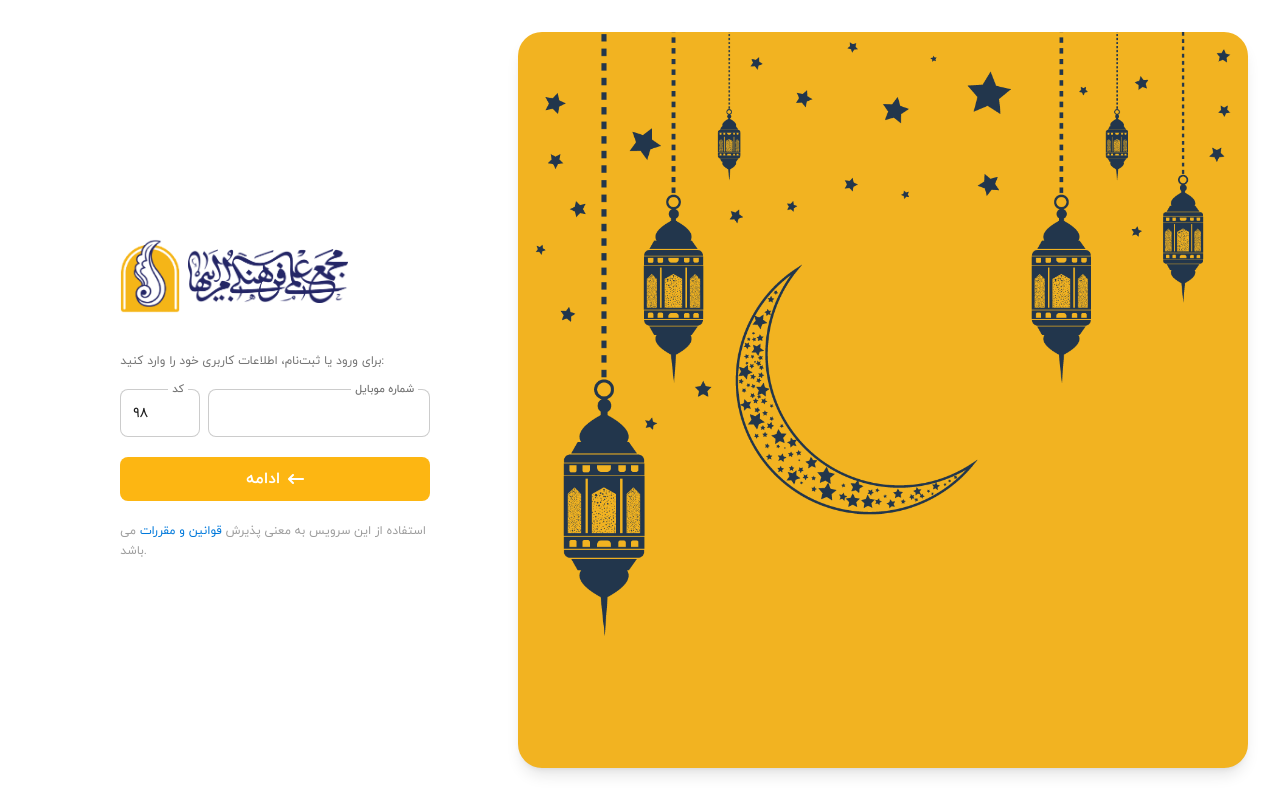
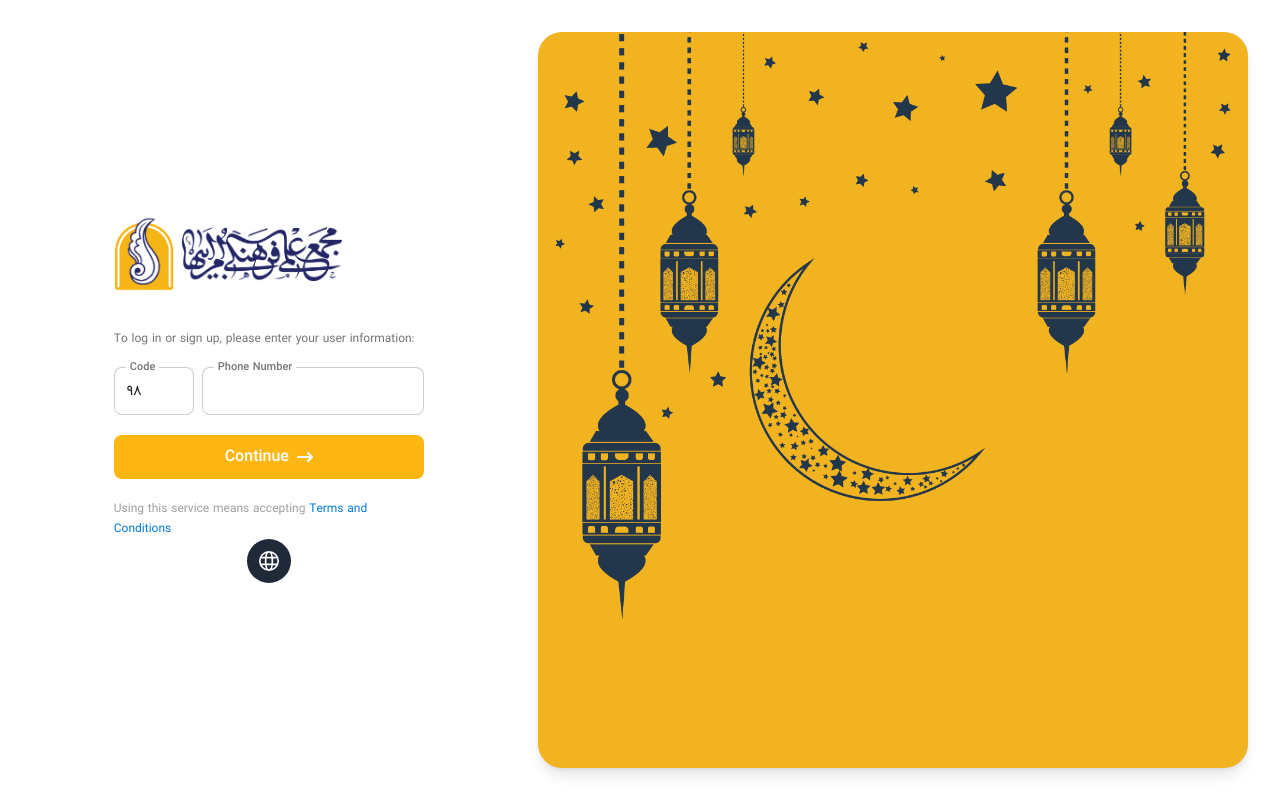
Before and after one commit to OmmeAbiha/frontend-user, a Next.js app: page /en/auth in a window 1280 px wide. Built offline with nearby package versions, Linux system fonts and the light colour scheme.

Commit message:
Add authentication messages and implement CustomLink component for improved navigation

```diff
--- a/messages/ar.json
+++ b/messages/ar.json
@@ -20,5 +20,13 @@
   "LocaleSwitcher": {
     "label": "اللغة",
     "locale": "{locale, select, fa {الفارسية} en {الإنجليزية} ar {العربية} other {أخرى}}"
+  },
+  "auth": {
+    "enterInfo": "لتسجيل الدخول أو التسجيل، يرجى إدخال معلومات المستخدم الخاصة بك:",
+    "codeLabel": "رمز",
+    "phoneLabel": "رقم الهاتف",
+    "continueButton": "متابعة",
+    "termsText": "استخدام هذه الخدمة يعني قبول",
+    "termsLink": "الشروط والأحكام"
   }
 }
--- a/messages/en.json
+++ b/messages/en.json
@@ -20,5 +20,13 @@
   "LocaleSwitcher": {
     "label": "Language",
     "locale": "{locale, select, fa {Farsi} en {English} ar {Arabic} other {Other}}"
+  },
+  "auth": {
+    "enterInfo": "To log in or sign up, please enter your user information:",
+    "codeLabel": "Code",
+    "phoneLabel": "Phone Number",
+    "continueButton": "Continue",
+    "termsText": "Using this service means accepting",
+    "termsLink": "Terms and Conditions"
   }
 }
--- a/messages/fa.json
+++ b/messages/fa.json
@@ -20,5 +20,13 @@
   "LocaleSwitcher": {
     "label": "زبان",
     "locale": "{locale, select, fa {فارسی} en {English} ar {العربية} other {Other}}"
+  },
+  "auth": {
+    "enterInfo": "برای ورود یا ثبت‌نام، اطلاعات کاربری خود را وارد کنید:",
+    "codeLabel": "کد",
+    "phoneLabel": "شماره موبایل",
+    "continueButton": "ادامه",
+    "termsText": "استفاده از این سرویس به معنی پذیرش",
+    "termsLink": "قوانین و مقررات"
   }
 }
--- a/package.json
+++ b/package.json
@@ -15,6 +15,7 @@
     "clsx": "^2.1.1",
     "dotenv": "^16.4.7",
     "formik": "^2.4.6",
+    "framer-motion": "^12.9.7",
     "js-cookie": "^3.0.5",
     "next": "^15.3.1",
     "next-intl": "^3.26.3",
--- a/src/app/[locale]/(auth)/auth/page.tsx
+++ b/src/app/[locale]/(auth)/auth/page.tsx
@@ -1,19 +1,24 @@
 "use client"
-
+import React from 'react';
 import Image from 'next/image'
+import Link from 'next/link';
+// i18n
+import { useRouter } from '@/i18n/routing';
+import { useTranslations, useLocale } from 'next-intl';
+// Formik
 import { useFormik } from 'formik'
 import * as Yup from 'yup'
-//component
+// Component
 import TextBox from '@/src/components/inputs/TextBox';
-//services
-import { useRouter } from '@/i18n/routing';
-import Link from 'next/link';
-// assets
+import Button from '@/src/components/Button';
+// React Icon
+import { FaArrowLeftLong } from "react-icons/fa6";
+// Assets
 import Logo from "@/public/common/logo/favicon-70x87.png"
 import Typography from "@/public/common/logo/Typography.png"
-import images_1 from "@/public/mock-images/—Pngtree—ramadan elements png blue_6124415.png"
-import Button from '@/src/components/Button';
-import { FaArrowLeftLong } from "react-icons/fa6";
+// Animation
+import { motion } from 'framer-motion';
+import LocaleSwitcherMenu from '@/src/components/LocaleSwitcherMenu';
 
 
 const validationSchema = Yup.object({
@@ -22,11 +27,13 @@ const validationSchema = Yup.object({
   phoneNumber: Yup.string()
     .required('شماره موبایل الزامی است')
     .matches(/^[0-9]{10}$/, 'شماره موبایل باید ۱۰ رقم باشد'),
-
 });
 
 function Page() {
-  const router = useRouter()
+  const router = useRouter();
+  const t = useTranslations('auth');
+  const locale = useLocale();
+  const isEnglish = locale === 'en';
 
   const formik = useFormik({
     initialValues: {
@@ -37,16 +44,25 @@ function Page() {
     onSubmit: values => {
       const data = {
         "phoneNumber": values.countryCodes + values.phoneNumber,
+      };
+
+      console.log(data);
+      router.push(`/auth/code`);
     }
+  });
 
-      console.log(data)
-    }
-  })
+  const animationVariants = {
+    hidden: { opacity: 0, y: 20 },
+    visible: { opacity: 1, y: 0, transition: { duration: 0.5 } },
+  };
 
   return (
-    <div className='flex w-full h-screen p-8'>
-      <div className='w-full lg:w-[40%] h-full fcc flex-col '>
-        <div className='w-[310px] h-full fcc flex-col'>
+    <motion.div
+      className='w-[310px] h-full fcc flex-col'
+      initial="hidden"
+      animate="visible"
+      variants={animationVariants}
+    >
       <div className='w-full mb-10 text-xs flex gap-2'>
         <Image
           unoptimized
@@ -67,14 +83,12 @@ function Page() {
       </div>
 
       <form className='flex flex-col w-full max-w-[320px] gap-y-4' onSubmit={formik.handleSubmit}>
-
-
         <div className='flex flex-col w-full'>
-              <p className='text-xs text-tertiary-600 mb-5'>برای ورود یا ثبت‌نام، اطلاعات کاربری خود را وارد کنید:</p>
+          <p className='text-xs text-tertiary-600 mb-5'>{t('enterInfo')}</p>
           <div className='flex gap-2'>
             <TextBox
               id='countryCodes'
-                  label='کد'
+              label={t('codeLabel')}
               type="text"
               name="countryCodes"
               className='w-[80px]'
@@ -85,7 +99,7 @@ function Page() {
             />
             <TextBox
               id='phoneNumber'
-                  label='شماره موبایل'
+              label={t('phoneLabel')}
               type="text"
               name="phoneNumber"
               className='w-full'
@@ -97,31 +111,22 @@ function Page() {
           </div>
         </div>
         <Button
-              title="ادامه"
+          title={t('continueButton')}
           type='submit'
           iconPosition='end'
-              icon={<FaArrowLeftLong />}
+          icon={<FaArrowLeftLong className={`${isEnglish && "rotate-180"}`} />}
         />
       </form>
 
-          <p className='text-xs text-tertiary-500 mt-5 leading-5'> استفاده از این سرویس به معنی پذیرش <Link href="/help-center/general-policy" target="_blank" className='text-secondary-400 hover:underline transition-all duration-300'> قوانین و مقررات </Link> می باشد.
+      <p className='text-xs text-tertiary-500 mt-5 leading-5'>
+        {t('termsText')} <Link href="/help-center/general-policy" target="_blank" className='text-secondary-400 hover:underline transition-all duration-300'>{t('termsLink')}</Link>
       </p>
+
+      <div>
+        <LocaleSwitcherMenu />
       </div>
-      </div>
-      <div className='w-[60%] h-full hidden lg:flex'>
-        <div className='w-full h-full rounded-3xl overflow-hidden bg-primary-medium shadow-lg'>
-          <Image
-            unoptimized
-            src={images_1}
-            alt='login image'
-            className='object-contain'
-            width={1000}
-            height={1000}
-          />
-        </div>
-      </div>
-    </div>
-  )
+    </motion.div>
+  );
 }
 
-export default Page
+export default Page;
--- a/src/app/[locale]/(auth)/layout.tsx
+++ b/src/app/[locale]/(auth)/layout.tsx
@@ -1,7 +1,13 @@
+import { ReactNode } from 'react';
+import Image from 'next/image';
 import { notFound } from 'next/navigation';
+// i18n
+import { routing } from '@/i18n/routing';
+// Next Intl
 import { getTranslations, setRequestLocale } from 'next-intl/server';
-import { ReactNode } from 'react';
-import { routing } from '@/i18n/routing';
+// Assets
+import images_1 from "@/public/mock-images/—Pngtree—ramadan elements png blue_6124415.png"
+
 
 type Props = {
   children?: ReactNode
@@ -23,7 +29,7 @@ export async function generateMetadata({ params }: Props) {
 
 interface ProductPageProps {
   params: Promise<{ locale: string }>;
-  children?: ReactNode; // تعریف children به عنوان یک پراپ اختیاری
+  children?: ReactNode;
 }
 
 export default async function LocaleLayout({ children, params }: ProductPageProps) {
@@ -39,7 +45,23 @@ export default async function LocaleLayout({ children, params }: ProductPageProp
 
   return (
     <main>
-      {children}
+      <div className='flex gap-8 w-full h-screen p-8'>
+        <div className='w-full lg:w-[40%] h-full fcc flex-col '>
+          {children}
+        </div>
+        <div className='w-[60%] h-full hidden lg:flex'>
+          <div className='w-full h-full rounded-3xl overflow-hidden bg-primary-medium shadow-lg'>
+            <Image
+              unoptimized
+              src={images_1}
+              alt='login image'
+              className='object-cover'
+              width={1000}
+              height={1000}
+            />
+          </div>
+        </div>
+      </div>
     </main>
   );
 }
--- /dev/null
+++ b/src/components/CustomLink.tsx
@@ -0,0 +1,27 @@
+'use client';
+
+import clsx from 'clsx';
+import { useSelectedLayoutSegment } from 'next/navigation';
+import { ComponentProps } from 'react';
+import { Link } from '@/i18n/routing';
+
+export default function CustomLink({
+    href,
+    ...rest
+}: ComponentProps<typeof Link>) {
+    const selectedLayoutSegment = useSelectedLayoutSegment();
+    const pathname = selectedLayoutSegment ? `/${selectedLayoutSegment}` : '/';
+    const isActive = pathname === href;
+
+    return (
+        <Link
+            aria-current={isActive ? 'page' : undefined}
+            className={clsx(
+                'inline-block px-2 py-3 transition-colors',
+                isActive ? 'text-white' : 'text-gray-400 hover:text-gray-200'
+            )}
+            href={href}
+            {...rest}
+        />
+    );
+}
--- a/src/components/inputs/textBox.tsx
+++ b/src/components/inputs/textBox.tsx
@@ -87,6 +87,7 @@
 
 
 
+import { useLocale } from 'next-intl';
 import React, { InputHTMLAttributes, useState } from 'react'
 
 interface TextBoxProps extends InputHTMLAttributes<HTMLInputElement> {
@@ -97,10 +98,12 @@ interface TextBoxProps extends InputHTMLAttributes<HTMLInputElement> {
 }
 
 function TextBox({ label, className, error, touched, ...rest }: TextBoxProps) {
+  const locale = useLocale();
+  const isEnglish = locale === 'en';
 
   return (
     <div className={`flex flex-col relative ${className}`}>
-      <label htmlFor="customTextBox" className={`absolute bg-background rounded-md px-1 -top-2 right-3 pointer-events-none transition-all duration-500 font-medium text-[11px] ${error && touched ? 'text-danger-400' : 'text-tertiary-600'}`}>{label}</label>
+      <label htmlFor="customTextBox" className={`absolute bg-background rounded-md px-1 -top-2 ${isEnglish ? 'left-3' : 'right-3'} pointer-events-none transition-all duration-500 font-medium text-[11px] ${error && touched ? 'text-danger-400' : 'text-tertiary-600'}`}>{label}</label>
       <input
         id="customTextBox"
         className={`h-12 py-2 px-3 border rounded-lg caret-primary-medium focus:outline-none text-sm ${error && touched ? 'border-danger-400' : 'border-border-2 focus:border-primary-main'} bg-background ${className}`}
--- a/src/i18n/routing.ts
+++ b/src/i18n/routing.ts
@@ -4,19 +4,19 @@ import { defineRouting } from 'next-intl/routing';
 export const routing = defineRouting({
   locales: ['fa', 'en', 'ar'],
   defaultLocale: 'fa',
-  // localeDetection: false,
   pathnames: {
     '/': '/',
-    '/pathnames': {
-      fa: '/pathnames',
-      en: '/pathnames',
-      ar: '/pathnames'
-    }
+    '/auth': '/auth',
+    '/auth/code': '/auth/code',
+    // '/pathnames': {
+    //   fa: '/pathnames',
+    //   en: '/pathnames',
+    //   ar: '/pathnames'
+    // }
   }
 });
 
 export type Pathnames = keyof typeof routing.pathnames;
 export type Locale = (typeof routing.locales)[number];
 
-export const { Link, getPathname, redirect, usePathname, useRouter } =
-  createNavigation(routing);
+export const { Link, getPathname, redirect, usePathname, useRouter } = createNavigation(routing);
```
Also changed, not shown: 1 other file (tests, documents, lock files or other folders). Lines whose indentation alone changed are shown as unchanged.
